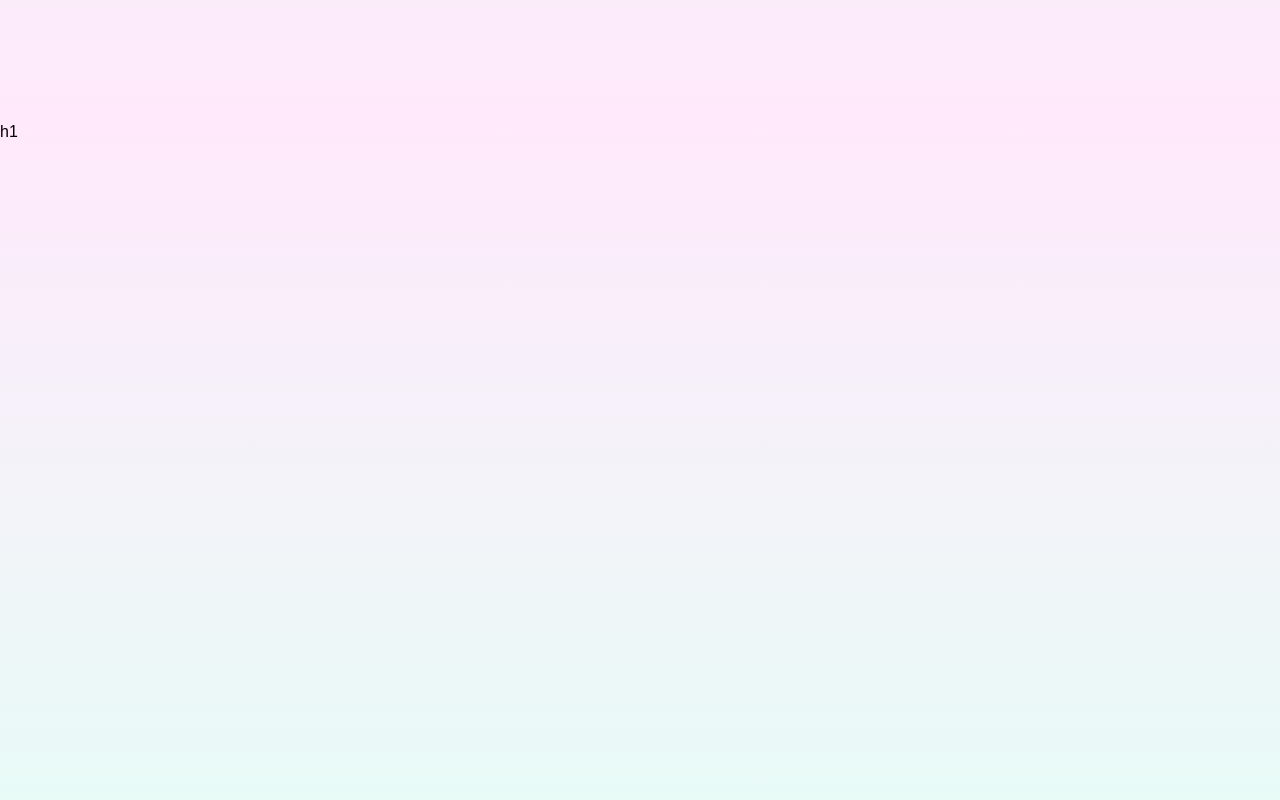
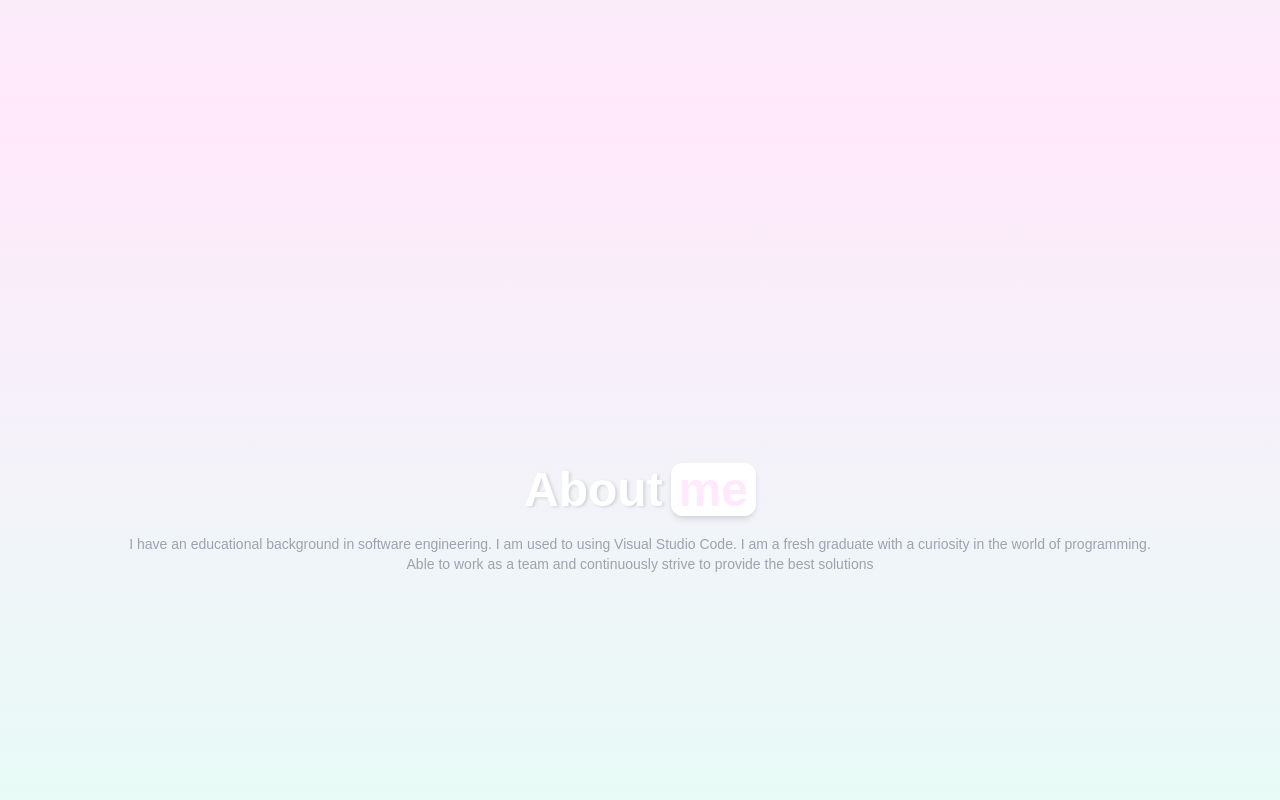
Before and after one commit to ferdiansyah783/react-glow, a React (Create React App) app: page / in a window 1280 px wide. Shown: the part 680-1480 px from the top of the page. Built offline with nearby package versions, Linux system fonts and the light colour scheme.

Commit message:
update content

```diff
--- a/src/components/Content.js
+++ b/src/components/Content.js
@@ -2,8 +2,8 @@ import React from "react";
 
 const Content = () => {
   return (
-    <div className="">
-      <div className="flex flex-col h-screen bg-scroll bg-gradient-to-t from-primary to-secondary items-center justify-center space-y-8">
+    <div className="content">
+      <div className="space-y-8">
         <h1 className="text-5xl">
           <span className="bg-white text-primary px-2 rounded-xl font-extrabold mr-2 shadow-sm">
             Hi
@@ -12,10 +12,28 @@ const Content = () => {
             I am ferdi
           </span>
         </h1>
-        <button className="bg-white px-4 py-2 rounded-full text-gray-400 shadow-sm">about me</button>
+        <button className="bg-white px-4 py-2 rounded-full text-gray-400 shadow-sm">
+          about me
+        </button>
       </div>
-      <div className="h-screen bg-gradient-to-b from-primary to-secondary">h1</div>
-      <div className="h-screen bg-gradient-to-t from-primary to-secondary">h1</div>
+
+      <div className="space-y-5">
+        <h1 className="text-5xl">
+          <span className="text-white font-semibold text-shadow mr-2">
+            About
+          </span>
+          <span className="bg-white text-primary px-2 rounded-xl font-extrabold shadow-md">
+            me
+          </span>
+        </h1>
+        <p className="px-[10%] whitespace-pre-line text-center text-shadow-primary text-sm text-gray-400">
+          I have an educational background in software engineering. I am used to
+          using Visual Studio Code. I am a fresh graduate with a curiosity in
+          the world of programming. Able to work as a team and continuously
+          strive to provide the best solutions
+        </p>
+      </div>
+      <div className="">h1</div>
     </div>
   );
 };
--- a/src/components/Header.js
+++ b/src/components/Header.js
@@ -8,7 +8,7 @@ const Header = () => {
   return (
     <div className="w-full fixed top-0">
       <div className="relative flex justify-end">
-        <button onClick={handleHamburger} className="space-y-2 m-7 z-50">
+        <button onClick={handleHamburger} className={`${hamburger === true ? 'scale-75' : ''} transition duration-300 ease-in-out space-y-2 m-7 z-50`}>
           <div
             className={`hamburger-line origin-top-left ${
               hamburger === true ? "rotate-45" : "w-9"
@@ -27,7 +27,7 @@ const Header = () => {
         <div
           className={`${
             hamburger === true ? "block" : "hidden"
-          } w-1/2 top-4 right-6 shadow-sm rounded-xl absolute bg-white text-gray-500 flex flex-col space-y-5 text-xl pl-5 font-bold py-[10%] text-left`}
+          } w-1/2 top-4 right-6 shadow-sm rounded-xl absolute bg-white text-gray-500 flex flex-col space-y-6 text-xl pl-5 font-bold py-[10%] text-left`}
         >
           <h1>Home</h1>
           <h1>About</h1>
--- a/src/index.css
+++ b/src/index.css
@@ -8,6 +8,18 @@
     @apply h-1 bg-gray-500 transition duration-300 ease-in-out rounded-full;
 }
 
+.content > div:nth-child(1) {
+    @apply flex flex-col h-screen bg-gradient-to-t from-primary to-secondary items-center justify-center;
+}
+
+.content > div:nth-child(2) {
+    @apply flex flex-col h-screen bg-gradient-to-b from-primary to-secondary items-center justify-center;
+}
+
+.content > div:nth-child(3) {
+    @apply flex flex-col h-screen bg-gradient-to-t from-primary to-secondary items-center justify-center;
+}
+
 .text-shadow {
     text-shadow: 2px 1px 3px #d1d5db;
 }
```
